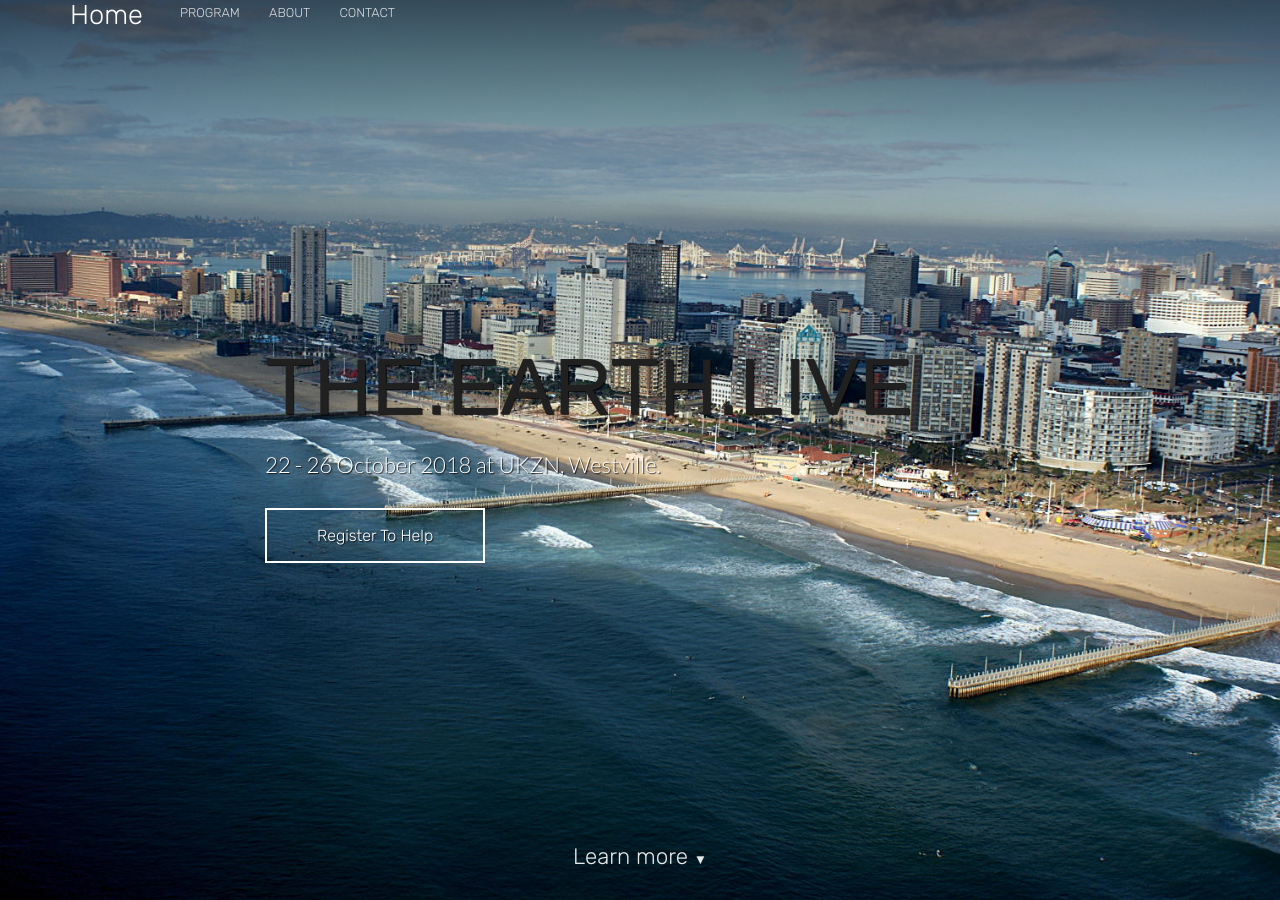
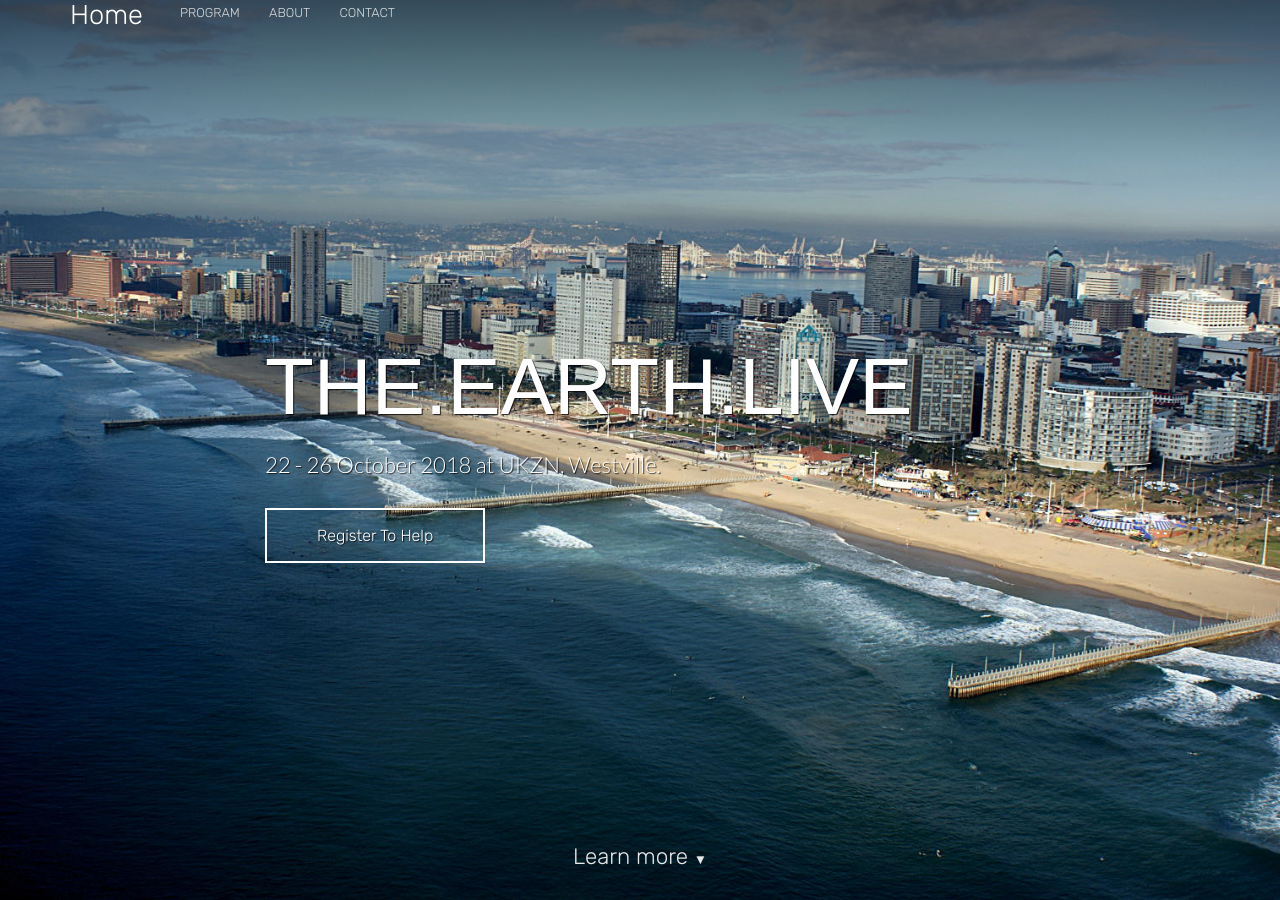
Before and after one commit to JustinPringle/earth-live, a Jekyll site: the page built from index.html, in a window 1280 px wide and 900 px high. Built offline with Jekyll 4.4.1, drawn with Linux system fonts in a browser that asks for light colours; nearby versions of some CDN libraries.

Commit message:
Update index.html

```diff
--- a/index.html
+++ b/index.html
@@ -5,7 +5,7 @@
 bottom_image: https://unsplash.it/2000/1322?a=.png
 ---
 <style type="text/css">
-	h1, h2, h3, h4, h5, h6{color:#202020; font-family:"Century Gothic", CenturyGothic, AppleGothic, sans-serif; font-size:80px; line-height:125%; text-align:Left;}
+	h1, h2, h3, h4, h5, h6{color:white; font-family:"Century Gothic", CenturyGothic, AppleGothic, sans-serif; font-size:80px; line-height:125%; text-align:Left;}
 </style>
 <section class="hero" style="background-image: url({% include relative-src.html src=page.image %})">
 	<div class="inner-hero text-container">
```
